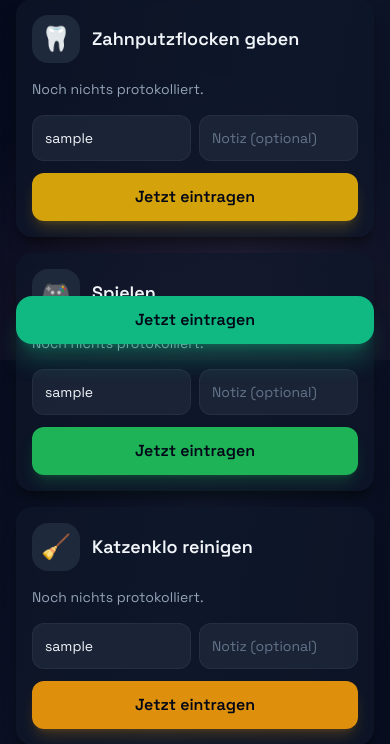
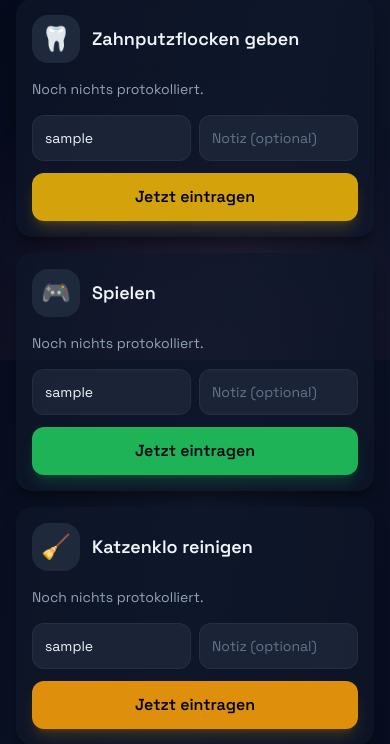
Before and after one commit to rewisch/kittylog, a FastAPI app: page / in a window 390 px wide; the page is wider, and only the part inside the window is pictured. Shown: the part 484-1228 px from the top of that part. Run offline with FastAPI, Linux system fonts and the light colour scheme; the visitor is signed in with stand-in values (Sample User, id 1); data comes from the database, SQL or seed files in the repository; data that the repository does not hold is empty; some libraries are stand-ins or nearby versions.

Commit message:
Remove mobile floating CTA

```diff
--- a/app/templates/dashboard.html
+++ b/app/templates/dashboard.html
@@ -47,7 +47,4 @@
     </div>
     {% endfor %}
 </div>
-<div class="fixed bottom-4 left-1/2 -translate-x-1/2 w-[calc(100%-2rem)] md:hidden">
-    <a href="#tasks-grid" class="block text-center px-4 py-3 rounded-2xl bg-emerald-500 text-slate-950 font-semibold shadow-xl shadow-emerald-500/30">{{ t("log_now", lang) }}</a>
-</div>
 {% endblock %}
```
